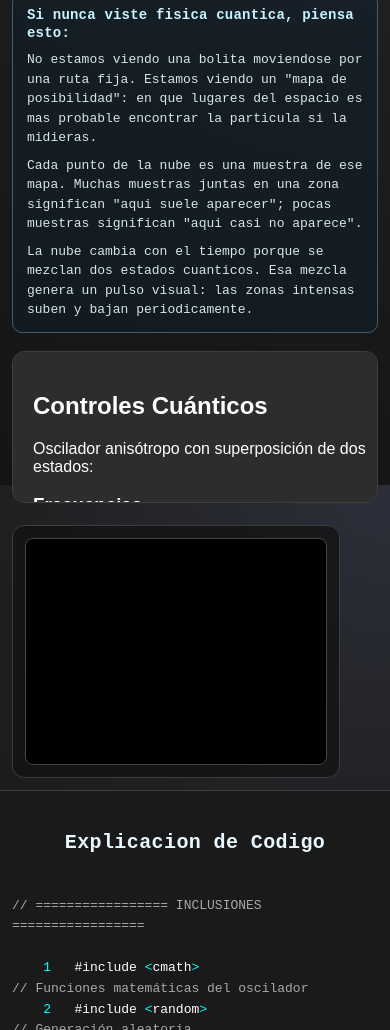
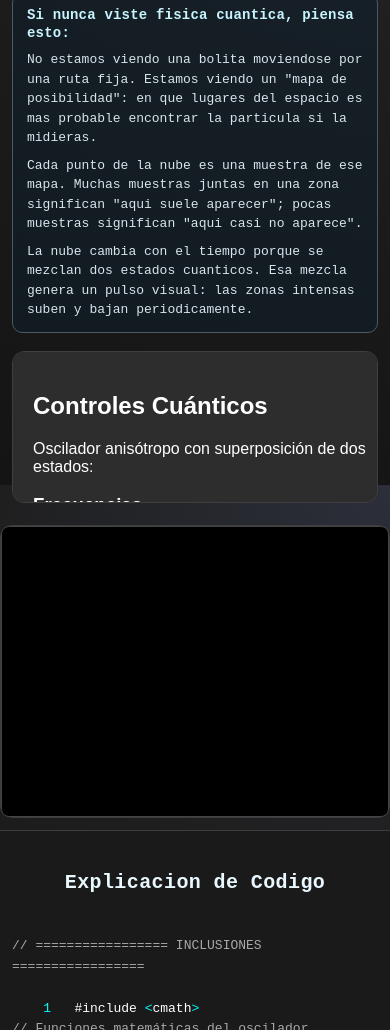
Before and after one commit to alexfgc/OsciladorCuantico, a plain HTML site: page index.html in a window 390 px wide. Shown: the part 359-1389 px from the top of the page. Drawn offline with Linux system fonts and the light colour scheme; no server answers.

Commit message:
Ancho canvas

```diff
--- a/index.html
+++ b/index.html
@@ -551,7 +551,22 @@
             }
 
             #main-content {
-                padding: 0 12px 12px;
+                padding: 0 0 12px;
+            }
+
+            #canvas-container {
+                width: 100%;
+                padding: 0;
+                box-sizing: border-box;
+                justify-content: stretch;
+                align-items: stretch;
+            }
+
+            canvas {
+                display: block;
+                width: 100%;
+                max-width: none;
+                margin: 0;
             }
 
             #code-container {
@@ -562,6 +577,11 @@
             #app-layout {
                 flex-direction: column;
                 gap: 10px;
+                align-items: stretch;
+            }
+
+            #main-content {
+                width: 100%;
             }
 
             .code-slide {
```
